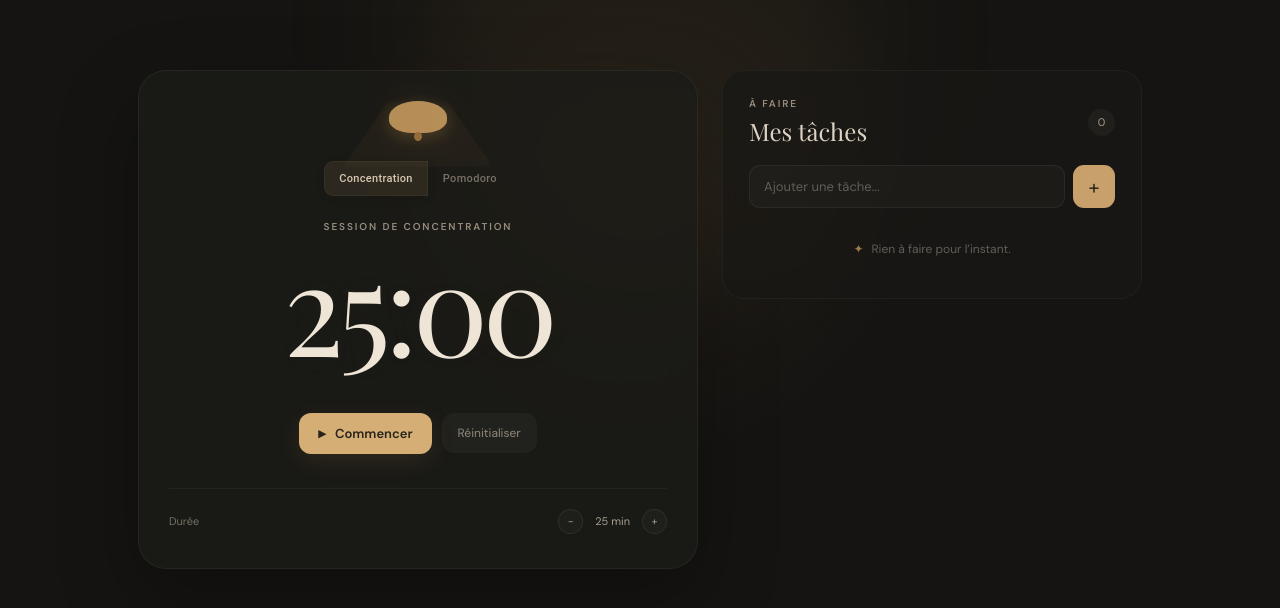
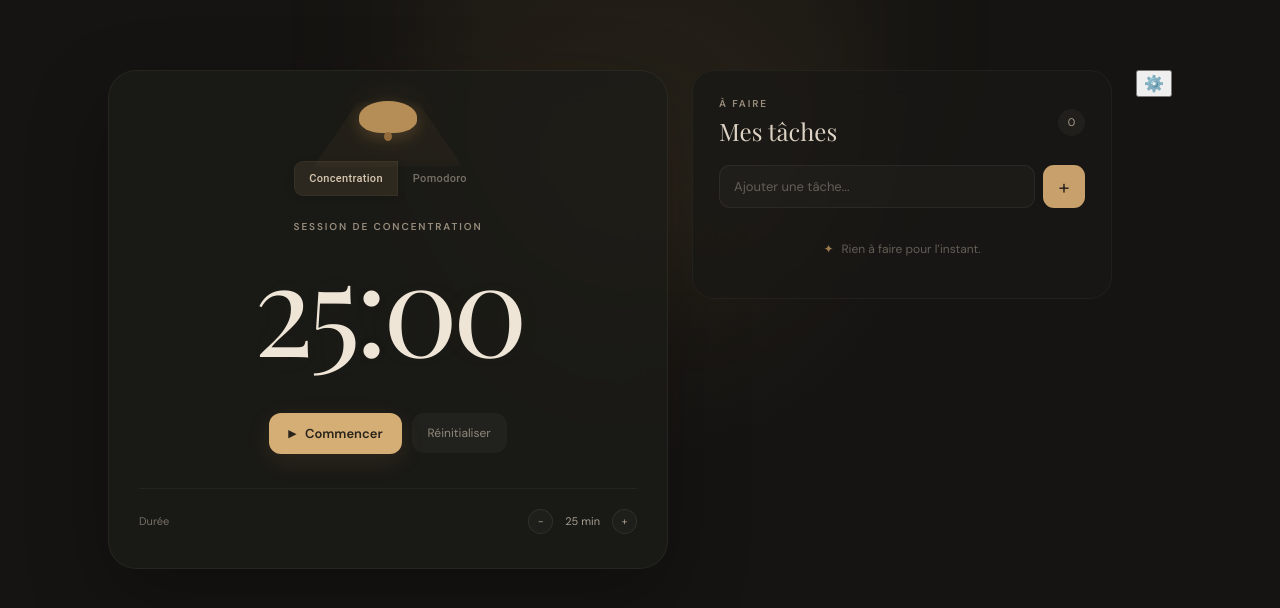
Before and after one commit to Jalal0753/timer, a React (Vite) app: page / in a window 1280 px wide. Shown: the top 608 px of the page. Built offline with nearby package versions, Linux system fonts and the light colour scheme.

Commit message:
feat: add new page for setting and packages to allow routing

```diff
--- a/package.json
+++ b/package.json
@@ -19,6 +19,7 @@
     "@tauri-apps/plugin-sql": "^2.4.0",
     "react": "^19.2.8",
     "react-dom": "^19.2.8",
+    "react-router-dom": "^7.18.3",
     "zustand": "^5.0.15"
   },
   "devDependencies": {
--- a/src/components/App.tsx
+++ b/src/components/App.tsx
@@ -1,4 +1,4 @@
-import Timer from "./timer/Timer"
+import { Outlet } from "react-router-dom"
 
 
 
@@ -7,7 +7,7 @@ function App() {
 
   return (
     <>
-    <Timer/>
+    <Outlet/>
     </>
   )
 }
--- /dev/null
+++ b/src/components/settings/Settings.tsx
@@ -0,0 +1,9 @@
+function Settings(){
+    return(
+        <>
+
+        </>
+    );
+}
+
+export default Settings;
--- a/src/components/timer/Timer.tsx
+++ b/src/components/timer/Timer.tsx
@@ -2,11 +2,14 @@ import { useEffect, useState } from "react";
 import TodoList from "./todoList";
 import "./Timer.css";
 import { ToggleButton, ToggleButtonGroup } from "@mui/material";
+import { Outlet, useNavigate } from "react-router-dom";
 
 type TimerMode = "focus" | "pomodoro";
 type PomodoroPhase = "focus" | "break" | "longBreak";
 
 function Timer() {
+    const navigate = useNavigate();
+
     const [mode, setMode] = useState<TimerMode>("focus");
     const [focusMinutes, setFocusMinutes] = useState(25);
 
@@ -383,6 +386,10 @@ function Timer() {
             <section className="tasks-card">
                 <TodoList />
             </section>
+
+            <button onClick={() => navigate("settings")}>
+                ⚙️
+            </button>
         </main>
     );
 }
--- a/src/main.tsx
+++ b/src/main.tsx
@@ -1,9 +1,31 @@
-import { StrictMode } from 'react'
-import { createRoot } from 'react-dom/client'
-import App from './components/App'
+import React from "react";
+import ReactDOM from "react-dom/client";
 
-createRoot(document.getElementById('root')!).render(
-  <StrictMode>
-    <App />
-  </StrictMode>,
-)
+import { RouterProvider, createBrowserRouter } from "react-router-dom";
+
+import Settings from "./components/settings/Settings.tsx";
+import Timer from "./components/timer/Timer.tsx";
+import App from "./components/App.tsx";
+
+const router = createBrowserRouter([
+  {
+    path: "/",
+    element: <App />,
+    children: [
+      {
+        path: "",
+        element: <Timer/>,
+      },
+      {
+        path: "settings",
+        element: <Settings/>,
+      },
+    ],
+  },
+]);
+
+ReactDOM.createRoot(document.getElementById("root")!).render(
+  <React.StrictMode>
+    <RouterProvider router={router} />
+  </React.StrictMode>
+);
```
Also changed, not shown: 1 other file (tests, documents, lock files or other folders).
